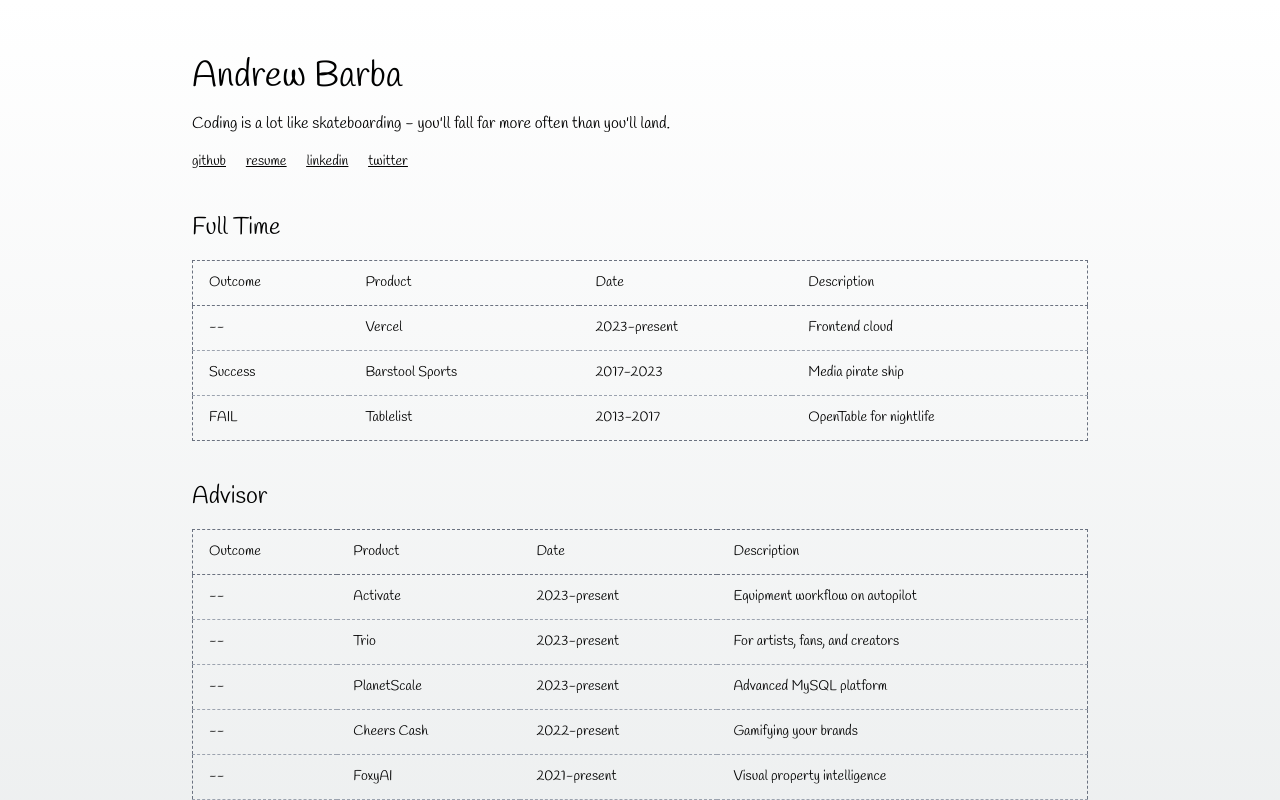
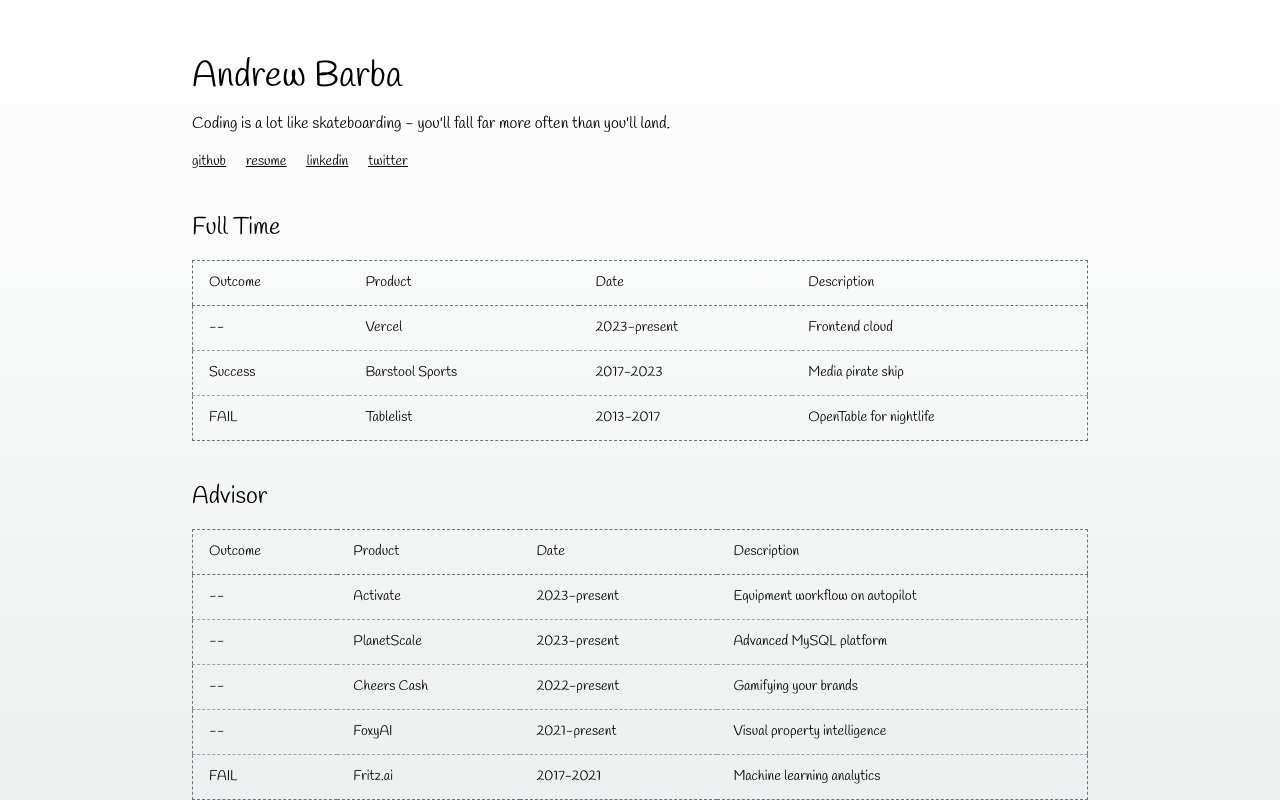
Before and after one commit to AndrewBarba/website, a Next.js app: page / in a window 1280 px wide. Shown: the top 800 px of the page. Built offline with nearby package versions, Linux system fonts and the light colour scheme.

Commit message:
Update page.tsx

```diff
--- a/app/page.tsx
+++ b/app/page.tsx
@@ -45,12 +45,6 @@
     product: "PlanetScale",
     date: "2023-present",
     description: "Advanced MySQL platform"
-  },
-  {
-    outcome: "--",
-    product: "Trio",
-    date: "2023-present",
-    description: "For artists, fans, and creators"
   },
   {
     outcome: "--",
```
